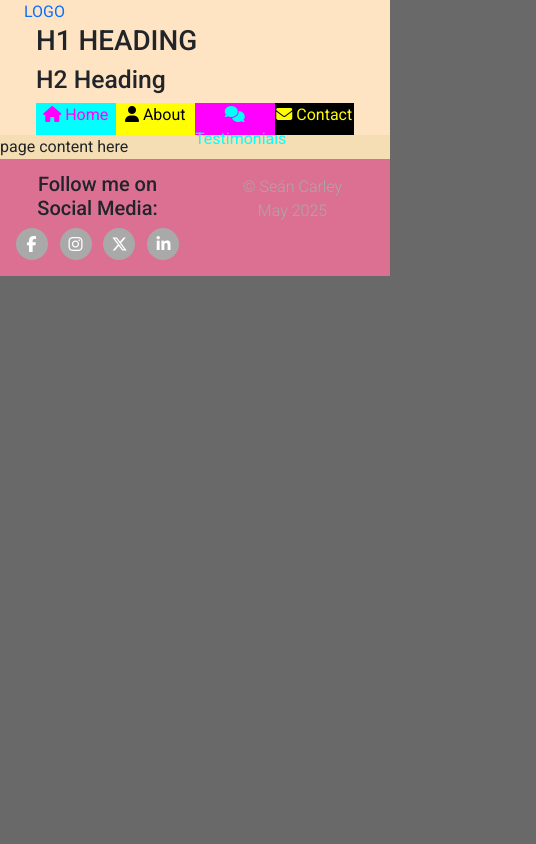
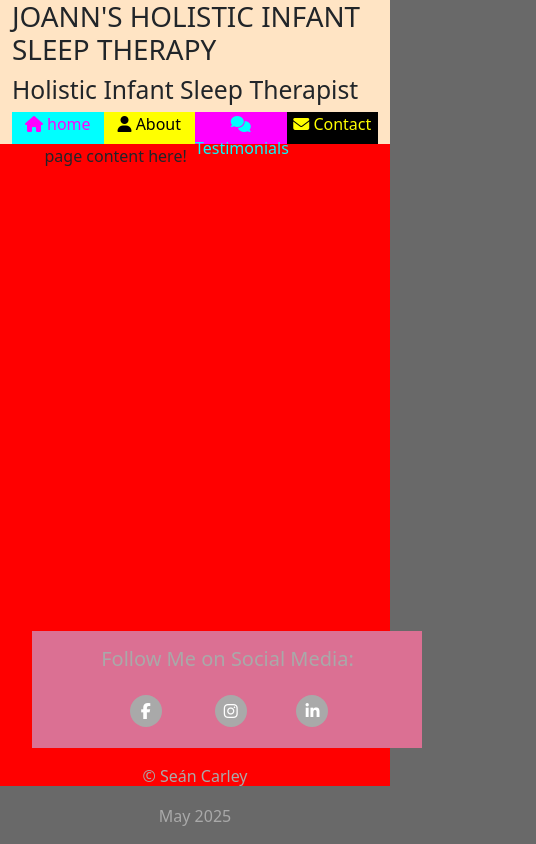
Before and after one commit to seanjcarley/DBS_Web_Desg_Dev-CA, a plain HTML site: page index/index.html in a window 390 px wide. Shown: the whole page, 536 px wide, since content can reach past the window. Drawn offline with nearby package versions, Linux system fonts and the light colour scheme.

Commit message:
updated index.html and bass.css to include media queries and further layout changes

```diff
--- a/index/index.html
+++ b/index/index.html
@@ -3,56 +3,55 @@
     <head>
         <meta http-equiv="Content-Type" content="text/html;charset=UTF-8">
         <meta name="viewport" content="width=device-width, initial-scale=1.0">
-        <meta name="description" content ="Page Description">
-
+        <meta name="description" content="Page Description">
+        <title>Page Title</title>
+        <!-- css -->
+        <link rel="stylesheet" href="..\static\css\base.css">
         <!-- bootstrap css -->
         <link href="https://cdn.jsdelivr.net/npm/bootstrap@5.0.2/dist/css/bootstrap.min.css" rel="stylesheet" integrity="sha384-EVSTQN3/azprG1Anm3QDgpJLIm9Nao0Yz1ztcQTwFspd3yD65VohhpuuCOmLASjC" crossorigin="anonymous">
         <!-- bootstrap JS -->
         <script src="https://cdn.jsdelivr.net/npm/bootstrap@5.0.2/dist/js/bootstrap.bundle.min.js" integrity="sha384-MrcW6ZMFYlzcLA8Nl+NtUVF0sA7MsXsP1UyJoMp4YLEuNSfAP+JcXn/tWtIaxVXM" crossorigin="anonymous"></script>
         <!-- font awesome icons (eg: used in nav menu) -->
         <script src="https://kit.fontawesome.com/3eced4d9b0.js" crossorigin="anonymous"></script>
-
-        <!-- css -->
-        <link rel="stylesheet" href="..\static\css\base.css">
-
-        <title>Page Title</title>
     </head>
     <body>
         <header class="container-fluid">
             <div class="row no-gutters">
-                <div class="col-md-3">
-                    <a href="#" class="col-md-3 logo">LOGO</a>
+                <div class="col-md-2 offset-1 logo-div">
+                    <a href="#" class="logo">
+                        <!-- <img src="..\static\media\istockphoto-1141890853-612x612.jpg" alt="Mother Holding Sleeping Babay"> -->
+                    </a>
                 </div>
-                <div class="col-md-9">
+                <div class="col-md-8">
                     <div class="row no-gutters">
                         <div class="col heading">
-                            <h1 class="uppercase">H1 Heading</h1>
-                            <h2>H2 Heading</h2>
+                            <h1 class="uppercase">JoAnn's Holistic Infant Sleep Therapy</h1>
+                            <h2>Holistic Infant Sleep Therapist</h2>
                         </div>
                     </div>
-                    <div class="row no-gutters">
+                    <div class="row">
                         <div class="col">
                             <ul id="nav" class="navbar">
                                 <li id="nav-item-1" class="col-3 nav-item center">
-                                    <a class="" href="#">
+                                    <a href="#">
                                         <i class="fa-solid fa-house"></i>
-                                        <span class="nav-text">Home</span>
+                                        <span class="nav-text">home</span>
                                     </a>
                                 </li>
                                 <li id="nav-item-2" class="col-3 nav-item center">
-                                    <a class="" href="#">
+                                    <a href="#">
                                         <i class="fa-solid fa-user"></i>
                                         <span class="nav-text">About</span>
                                     </a>
                                 </li>
                                 <li id="nav-item-3" class="col-3 nav-item center">
-                                    <a class="" href="#">
+                                    <a href="#">
                                         <i class="fa-solid fa-comments"></i>
                                         <span class="nav-text">Testimonials</span>
                                     </a>
                                 </li>
                                 <li id="nav-item-4" class="col-3 nav-item center">
-                                    <a class="" href="#">
+                                    <a href="#">
                                         <i class="fa-solid fa-envelope"></i>
                                         <span class="nav-text">Contact</span>
                                     </a>
@@ -62,44 +61,49 @@
                     </div>
                 </div>
             </div>
+
         </header>
-        <section>
-            page content here
+        <section class="container-fluid">
+            <div class="row no-gutters">
+                <div class="col-10 offset-1">page content here!</div>
+            </div>
         </section>
-        <footer>
+        <footer class="container-fluid">
             <div class="row">
-                <div class="col-6 social">
-                    <h5 class="footer-header">Follow me on Social Media:</h5>
-                    <ul class="list-inline social-icons">
+                <div class="col-md-5 offset-1 social">
+                    <h5 class="footer-header">Follow Me on Social Media:</h5>
+                    <ul class="list-inline social-icons center">
                         <li class="list-inline-item social-item">
-                            <a target="_blank" href="https://www.facebook.com">
+                            <a target="_blank" href="#">
                                 <i class="fa fa-facebook"></i>
                                 <span class="sr-only">Facebook</span>
                             </a>
                         </li>
                         <li class="list-inline-item social-item">
-                            <a target="_blank" href="https://www.instagram.com">
+                            <a target="_blank" href="#">
                                 <i class="fa fa-instagram"></i>
                                 <span class="sr-only">Instagram</span>
                             </a>
                         </li>
                         <li class="list-inline-item social-item">
-                            <a target="_blank" href="https://www.x.com">
-                                <i class="fa-brands fa-x-twitter"></i>
-                                <span class="sr-only">X</span>
-                            </a>
-                        </li>
-                        <li class="list-inline-item social-item">
-                            <a target="_blank" href="https://www.linkedin.com">
+                            <a target="_blank" href="#">
                                 <i class="fa fa-linkedin"></i>
                                 <span class="sr-only">LinkedIn</span>
                             </a>
                         </li>
                     </ul>
                 </div>
-                <div class="col-6 copyright">
-                    &COPY; Seán Carley
-                    <br/> May 2025
+                <div class="col-md-5 copyright">
+                    <div class="row">
+                        <div class="col center">
+                            <p>&COPY; Seán Carley</p>
+                        </div>
+                    </div>
+                    <div class="row">
+                        <div class="col center">
+                            <p>May 2025</p>
+                        </div>
+                    </div>
                 </div>
             </div>
         </footer>
--- a/static/css/base.css
+++ b/static/css/base.css
@@ -9,7 +9,7 @@
 /* ************************************************************************* */
 
 a {
-    text-decoration: none;
+    text-decoration: none !important;
 }
 
 body {
@@ -17,7 +17,10 @@ body {
 }
 
 footer {
-    background-color: palevioletred;
+    /* background-color: palevioletred; */
+    object-fit: none;
+    position: fixed;
+    bottom: 0;
 }
 
 header {
@@ -26,10 +29,13 @@ header {
 
 html {
     background-color: dimgray;
+    height: 100%;
+    width: 100%;
 }
 
 section {
-    background-color: wheat
+    background-color: wheat;
+    min-height: 78vh;
 }
 
 /* ************************************************************************* */
@@ -47,9 +53,23 @@ section {
     text-align: center;
 }
 
+.footer-header {
+    text-align: center;
+    color: darkgray;
+    padding: 1rem;
+
+}
+
 .logo-div {
-    background-color: lightsalmon;
     padding: 0;
+    background-image: url("..\\media\\istockphoto-1141890853-612x612.jpg");
+    background-position: left top;
+    background-size: contain;
+    background-repeat: no-repeat;
+}
+
+.heading {
+
 }
 
 .nav-item {
@@ -63,6 +83,7 @@ section {
 .social {
     text-align: center;
     margin-top: 0.8rem;
+    background-color: palevioletred;
 }
 
 .social-icons li a i{
@@ -90,6 +111,10 @@ section {
     display: block;
     width: 100%;
     font-size: 1rem;
+}
+
+.sr-only {
+    position:inherit !important;
 }
 
 .uppercase {
@@ -151,12 +176,29 @@ section {
     body {
         background-color: lightblue;
     }
+
+    section {
+        min-height:76vh;
+        background-color: red;
+    }
+
+    .logo-div {
+        display: none;
+    }
 }
 
 /* This below media query applies styles for devices with a width */
 /* between 601px and 768px such as tablets in portrait mode */
-@media (max-width: 768px) {
+@media (min-width: 601px) and (max-width: 768px) {
     body {
         background-color: lightgreen;
     }
+    section {
+        min-height:76vh;
+        background-color: Blue;
+    }
 }
+
+/* This below media query applies styles for devices with a width */
+/* between 769px and 991px such as tablets in landscape mode */
+@media (min-width: 769px) and (max-width: 991px) {}
```
